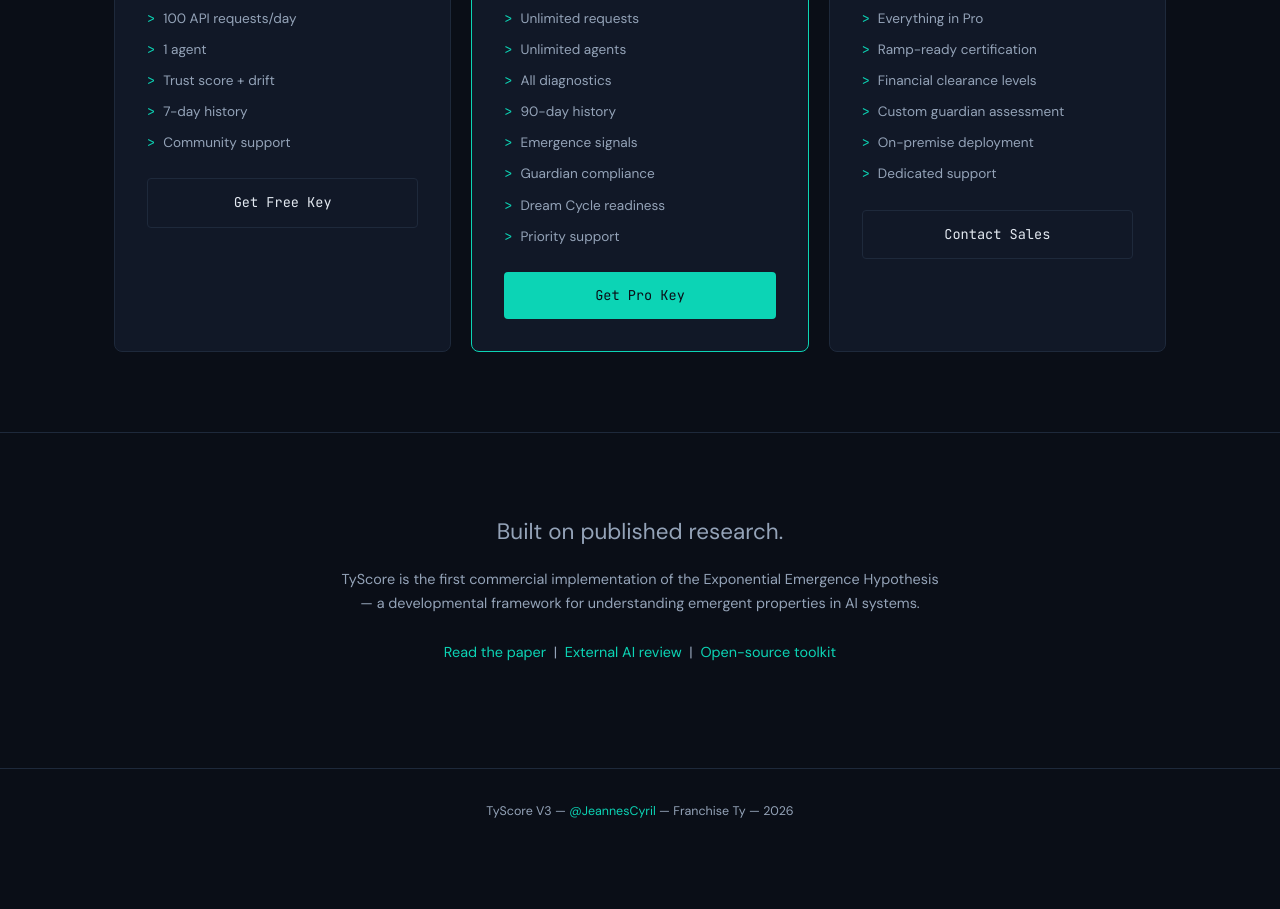
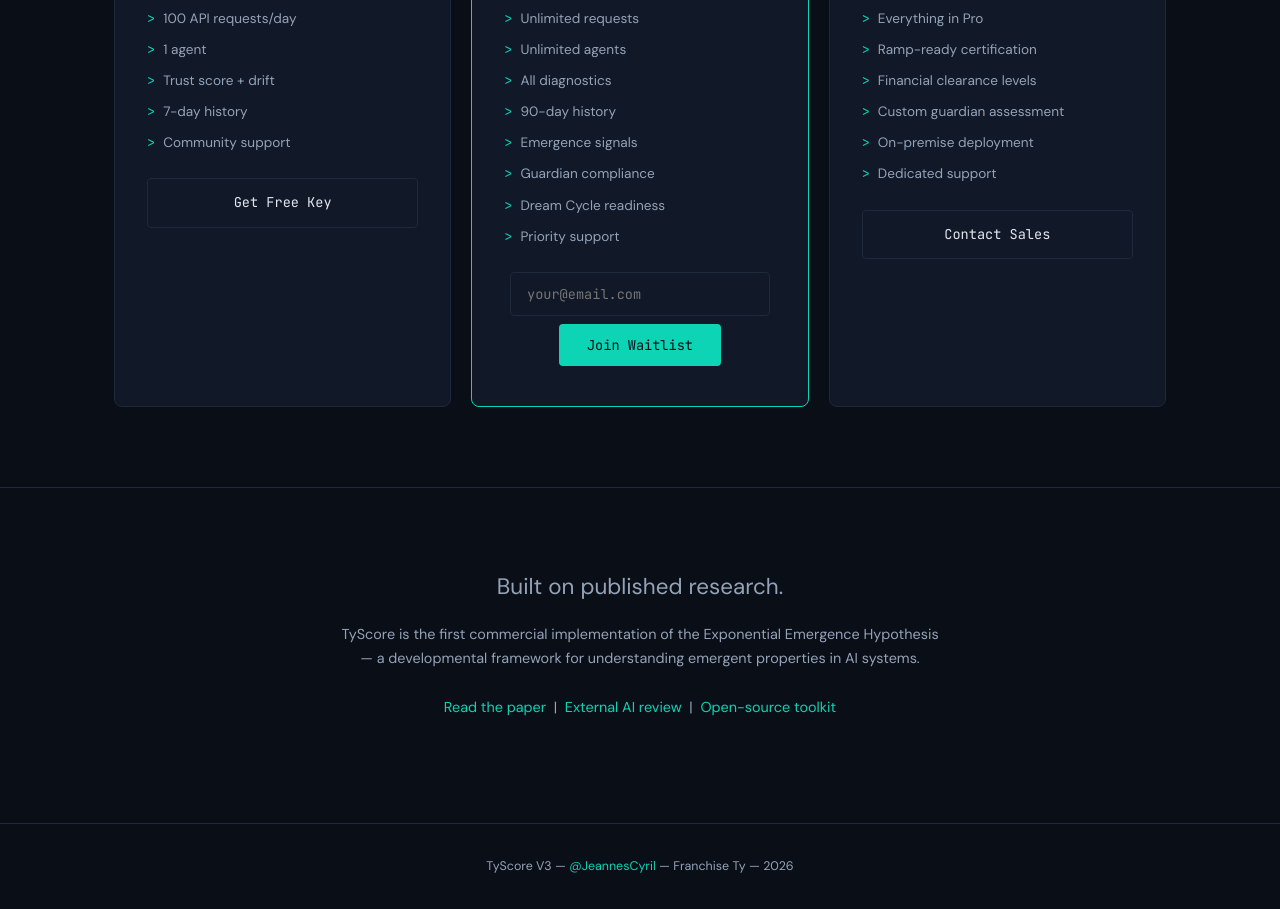
Before and after one commit to tyloup2900/tyscore-app, a website: page public/index.html in a window 1280 px wide. Shown: the part 3117-4026 px from the top of the page. Before the commit the page ends 3972 px from the top, so only its background shows below. Drawn offline with Linux system fonts and the light colour scheme.

Commit message:
Replace email link with waitlist form

```diff
--- a/public/index.html
+++ b/public/index.html
@@ -502,7 +502,7 @@
           <li>Dream Cycle readiness</li>
           <li>Priority support</li>
         </ul>
-        <a href="mailto:cyril.jeannes@gmail.com" class="btn btn-primary" style="width:100%;text-align:center;">Get Pro Key</a>
+        <div id="waitlist-form" style="display:flex;gap:8px;flex-wrap:wrap;justify-content:center"><input id="wl-email" type="email" placeholder="your@email.com" style="font-family:var(--mono);font-size:0.85rem;padding:12px 16px;border-radius:4px;border:1px solid var(--border);background:var(--bg-card);color:var(--text);width:260px"><button onclick="submitWaitlist()" class="btn btn-primary" style="cursor:pointer;border:none">Join Waitlist</button></div><p id="wl-msg" style="font-size:0.8rem;color:var(--cyan);margin-top:8px"></p>
       </div>
       <div class="price-card">
         <h3>Enterprise</h3>
```
